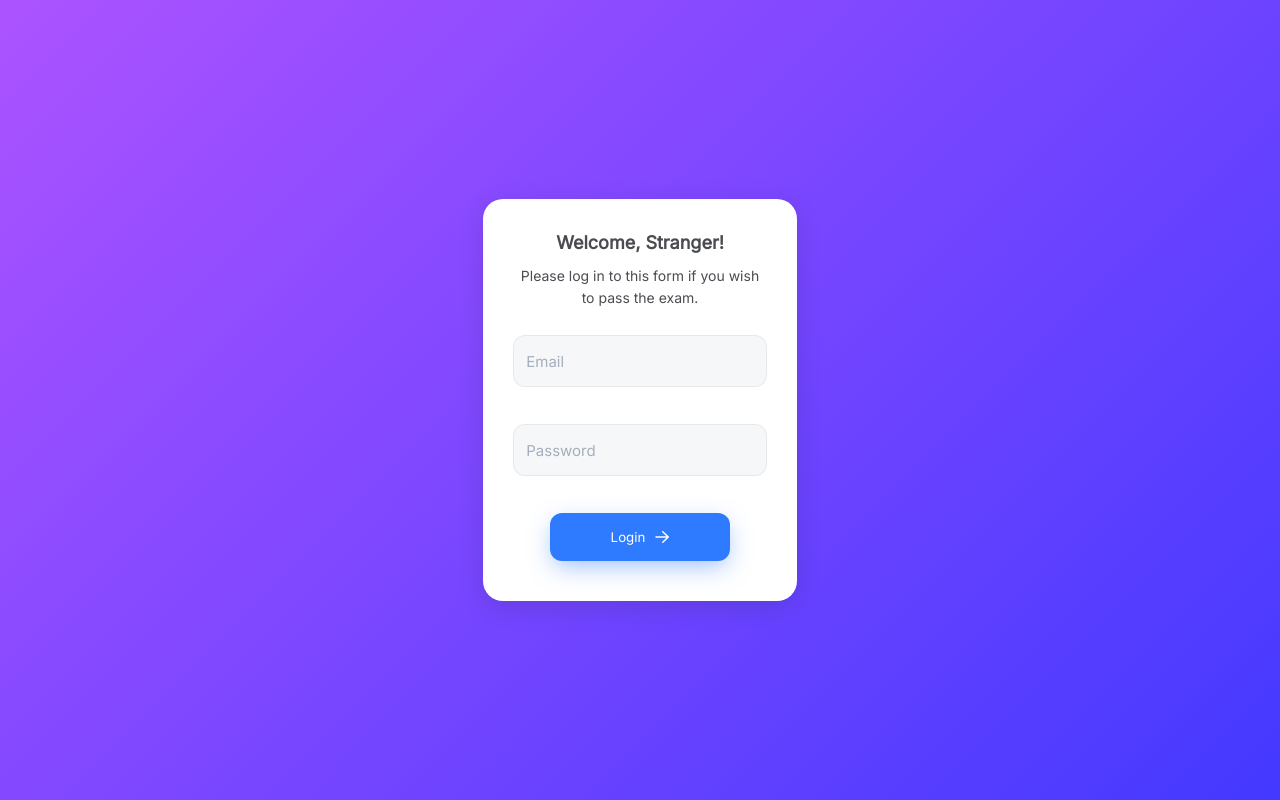
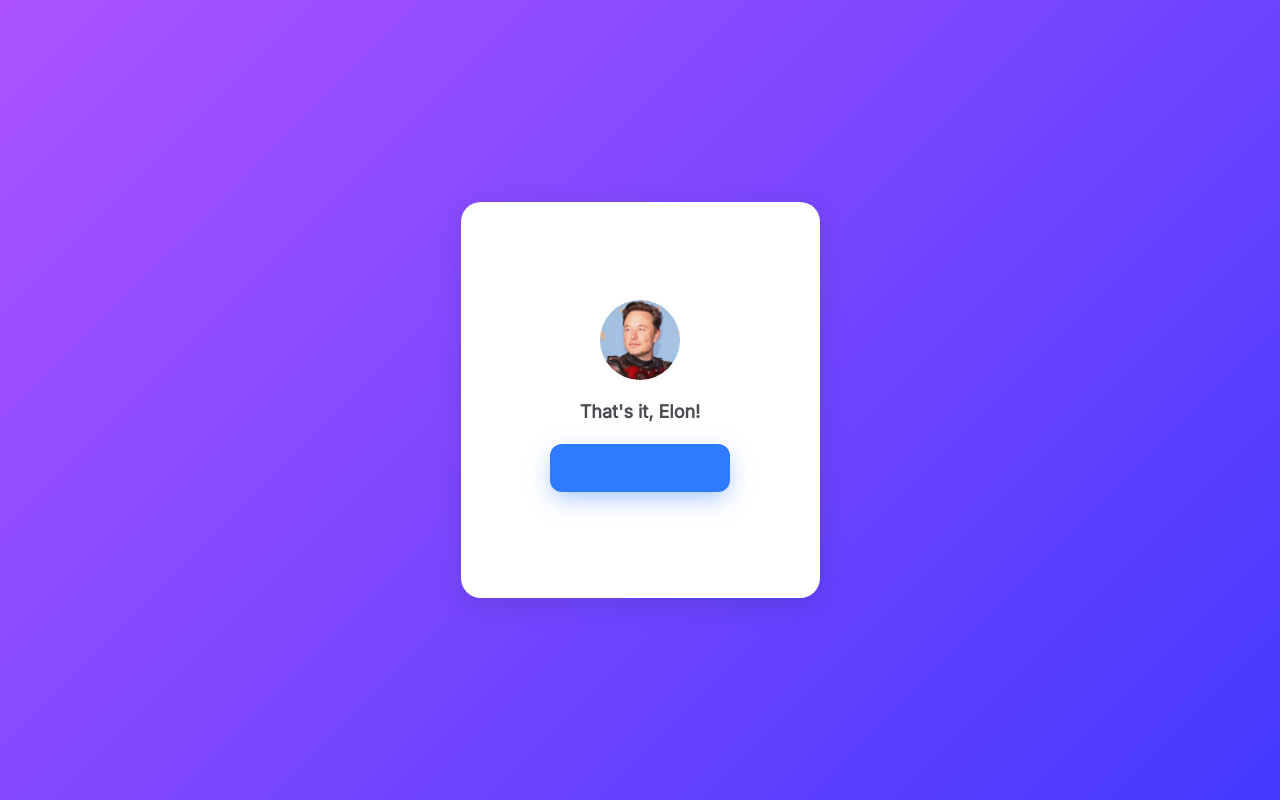
Before and after one commit to xA6V5x/react-test-assignment, a React (Vite) app: page / in a window 1280 px wide. Built offline with nearby package versions, Linux system fonts and the light colour scheme.

Commit message:
Profile Styles

```diff
--- a/src/App.tsx
+++ b/src/App.tsx
@@ -1,12 +1,15 @@
 import { useState } from 'react';
 import Login from './components/login/login';
 import Profile from './components/profile/profile';
+import { profileProps } from './types/profile';
 
 function App() {
-     const [user, setUser] = useState();
+     let userProps = { avatar: '/avatar.jpeg', name: 'Elon' };
+
+     const [user, setUser] = useState(userProps);
 
      //  return user ? <div>Profile TBD</div> : <div>Login TBD</div>;
-     return user ? <Profile /> : <Login />;
+     return user ? <Profile name={user.name} avatar={user.avatar} /> : <Login />;
 }
 
 export default App;
--- a/src/components/login/login.module.css
+++ b/src/components/login/login.module.css
@@ -88,44 +88,3 @@
      padding-left: 220px;
      pointer-events: none;
 }
-
-/* -------BUTTON----------- */
-
-.button {
-     display: flex;
-     justify-content: center;
-     align-items: center;
-
-     width: 180px;
-     height: 48px;
-
-     font-family: 'Inter';
-     cursor: pointer;
-
-     color: #ffffff;
-     background: #2f7bff;
-     box-shadow: 0px 8px 24px -4px rgba(47, 123, 255, 0.5);
-     border-radius: 12px;
-     border: none;
-
-     transition: 0.2s;
-}
-
-.button:hover {
-     box-shadow: 0px 8px 24px -4px #2f7bff;
-}
-
-.button:focus {
-     outline: none;
-}
-
-.button:active {
-     transition: 0s;
-     box-shadow: none;
-}
-
-.button label {
-     cursor: pointer;
-     pointer-events: none;
-     margin-right: 10px;
-}
--- a/src/components/login/login.tsx
+++ b/src/components/login/login.tsx
@@ -126,7 +126,7 @@ function Login() {
                </div>
 
                {loading === false ? (
-                    <button className={styles.button} type="submit">
+                    <button className="button" type="submit">
                          <label>Login</label>
                          <svg
                               width="14"
--- /dev/null
+++ b/src/components/profile/profile.module.css
@@ -0,0 +1,22 @@
+.container {
+     display: flex;
+     flex-direction: column;
+     justify-content: center;
+     align-items: center;
+     padding: 48px 24px 56px;
+     gap: 10px;
+
+     width: 311px;
+     height: 292px;
+
+     background: #ffffff;
+
+     box-shadow: 0px 6px 24px rgba(29, 31, 38, 0.15);
+     border-radius: 20px;
+}
+
+.avatar {
+     border-radius: 50%;
+     width: 80px;
+     height: 80px;
+}
--- a/src/components/profile/profile.tsx
+++ b/src/components/profile/profile.tsx
@@ -1,8 +1,14 @@
 import { profileProps } from '../../types/profile';
+import styles from './profile.module.css';
 
-function Profile() {
-// { name, avatar }: profileProps
-     return <div>{/* {name} {avatar} */}</div>;
+function Profile({ name, avatar }: profileProps) {
+     return (
+          <div className={styles.container}>
+               <img className={styles.avatar} src={avatar} alt={name} />
+               <label className="title">That's it, {name}!</label>
+               <button className="button"></button>
+          </div>
+     );
 }
 
 export default Profile;
--- a/src/index.css
+++ b/src/index.css
@@ -42,3 +42,44 @@ body {
 
      color: rgba(29, 31, 38, 0.8);
 }
+
+/* -------BUTTON----------- */
+
+.button {
+     display: flex;
+     justify-content: center;
+     align-items: center;
+
+     width: 180px;
+     height: 48px;
+
+     font-family: 'Inter';
+     cursor: pointer;
+
+     color: #ffffff;
+     background: #2f7bff;
+     box-shadow: 0px 8px 24px -4px rgba(47, 123, 255, 0.5);
+     border-radius: 12px;
+     border: none;
+
+     transition: 0.2s;
+}
+
+.button:hover {
+     box-shadow: 0px 8px 24px -4px #2f7bff;
+}
+
+.button:focus {
+     outline: none;
+}
+
+.button:active {
+     transition: 0s;
+     box-shadow: none;
+}
+
+.button label {
+     cursor: pointer;
+     pointer-events: none;
+     margin-right: 10px;
+}
```
